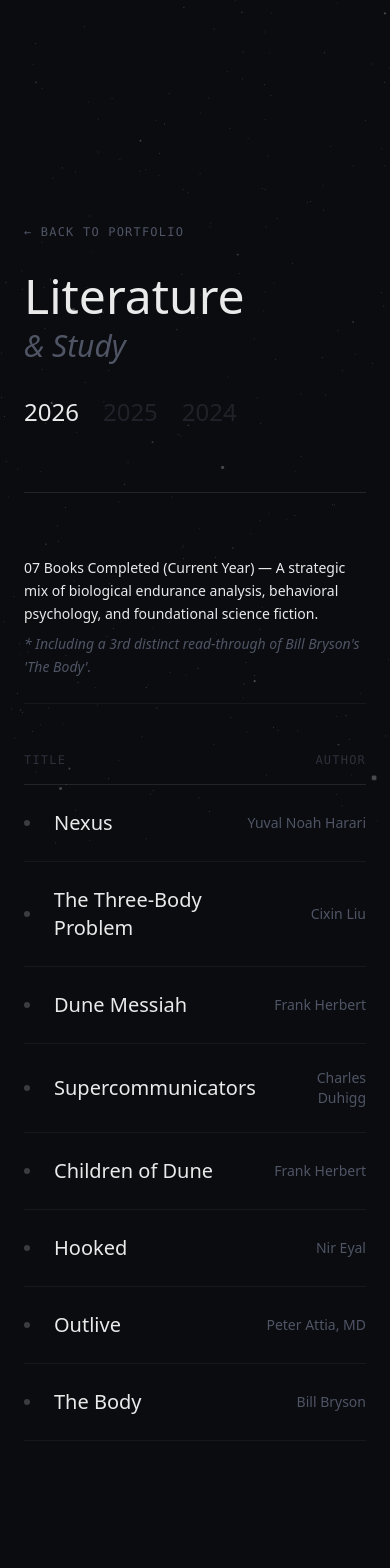
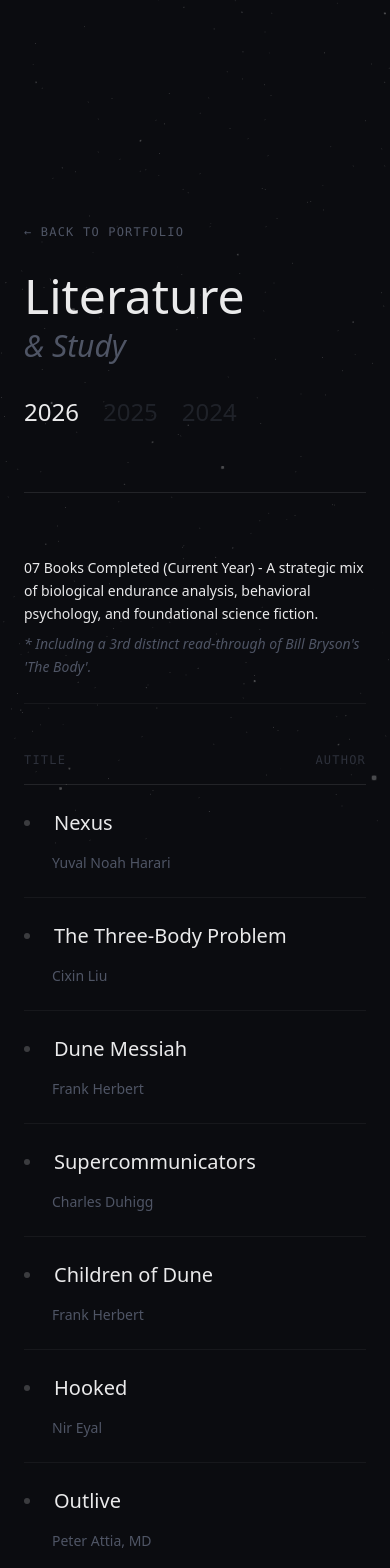
Before and after one commit to Pranavd0828/my-portfolio, a Next.js app: page /reading in a window 390 px wide. Shown: the top 1568 px of the page. Built offline with nearby package versions, Linux system fonts and the light colour scheme; a web font is replaced by a local one.

Commit message:
Phase 9: Remove em dashes and add cinematic cover hovers

```diff
--- a/src/components/ReadingList.tsx
+++ b/src/components/ReadingList.tsx
@@ -3,6 +3,7 @@
 import { useState } from 'react';
 import { motion, AnimatePresence } from 'framer-motion';
 import Link from 'next/link';
+import Image from 'next/image';
 
 type Year = '2026' | '2025' | '2024';
 
@@ -10,18 +11,19 @@
     title: string;
     author: string;
     status: 'Read' | 'Reading' | 'Planned';
+    coverUrl?: string;
 }
 
 const readingData: Record<Year, Book[]> = {
     '2026': [
-        { title: 'Nexus', author: 'Yuval Noah Harari', status: 'Read' },
-        { title: 'The Three-Body Problem', author: 'Cixin Liu', status: 'Read' },
+        { title: 'Nexus', author: 'Yuval Noah Harari', status: 'Read', coverUrl: '/covers/nexus.jpg' },
+        { title: 'The Three-Body Problem', author: 'Cixin Liu', status: 'Read', coverUrl: '/covers/three_body.jpg' },
         { title: 'Dune Messiah', author: 'Frank Herbert', status: 'Read' },
         { title: 'Supercommunicators', author: 'Charles Duhigg', status: 'Read' },
         { title: 'Children of Dune', author: 'Frank Herbert', status: 'Read' },
         { title: 'Hooked', author: 'Nir Eyal', status: 'Read' },
         { title: 'Outlive', author: 'Peter Attia, MD', status: 'Read' },
-        { title: 'The Body', author: 'Bill Bryson', status: 'Read' } // Note: 3rd Read-through
+        { title: 'The Body', author: 'Bill Bryson', status: 'Read', coverUrl: '/covers/the_body.jpg' } // Note: 3rd Read-through
     ],
     '2025': [
         { title: 'The Dark Forest', author: 'Cixin Liu', status: 'Read' },
@@ -103,7 +105,7 @@
                         {activeYear === '2026' && (
                             <div className="mb-12 pb-6 border-b border-white/5">
                                 <p className="font-sans text-sm md:text-base text-accent max-w-3xl leading-relaxed">
-                                    <span className="font-medium">07 Books Completed (Current Year)</span> &mdash; A strategic mix of biological endurance analysis, behavioral psychology, and foundational science fiction. <br />
+                                    <span className="font-medium">07 Books Completed (Current Year)</span> - A strategic mix of biological endurance analysis, behavioral psychology, and foundational science fiction. <br />
                                     <span className="text-muted italic mt-2 block">* Including a 3rd distinct read-through of Bill Bryson's 'The Body'.</span>
                                 </p>
                             </div>
@@ -135,17 +137,31 @@
                             {readingData[activeYear].map((book, idx) => (
                                 <div
                                     key={idx}
-                                    className="grid grid-cols-[1fr_auto] items-center gap-8 py-6 border-b border-white/5 group hover:border-white/20 transition-colors"
+                                    className="relative flex flex-col md:flex-row md:items-center justify-between gap-4 py-6 border-b border-white/5 group hover:border-white/20 transition-colors"
                                 >
-                                    <div className="flex items-center gap-6">
+                                    <div className="flex items-center gap-6 z-10">
                                         <div className="w-1.5 h-1.5 rounded-full bg-white/20 group-hover:bg-accent group-hover:shadow-[0_0_10px_rgba(255,255,255,0.8)] transition-all duration-300" />
                                         <h4 className="font-serif text-xl md:text-2xl text-accent group-hover:text-white transition-colors duration-300">
                                             {book.title}
                                         </h4>
                                     </div>
-                                    <div className="text-right text-sm md:text-base font-sans text-muted group-hover:text-accent transition-colors duration-300">
+                                    <div className="md:text-right text-sm md:text-base font-sans text-muted group-hover:text-accent transition-colors duration-300 z-10 pl-7 md:pl-0">
                                         {book.author}
                                     </div>
+
+                                    {/* Optional Hover Cover Art Overlay */}
+                                    {book.coverUrl && (
+                                        <div className="pointer-events-none fixed top-1/2 left-3/4 -translate-y-1/2 -translate-x-1/2 z-0 opacity-0 group-hover:opacity-100 transition-all duration-700 ease-[0.22,1,0.36,1] scale-90 group-hover:scale-110 rotate-3 group-hover:-rotate-3 mix-blend-screen hidden lg:block">
+                                            <div className="relative w-48 aspect-[2/3] rounded-lg overflow-hidden shadow-2xl opacity-40">
+                                                <Image
+                                                    src={book.coverUrl}
+                                                    alt={book.title}
+                                                    fill
+                                                    className="object-cover"
+                                                />
+                                            </div>
+                                        </div>
+                                    )}
                                 </div>
                             ))}
                         </div>
```
